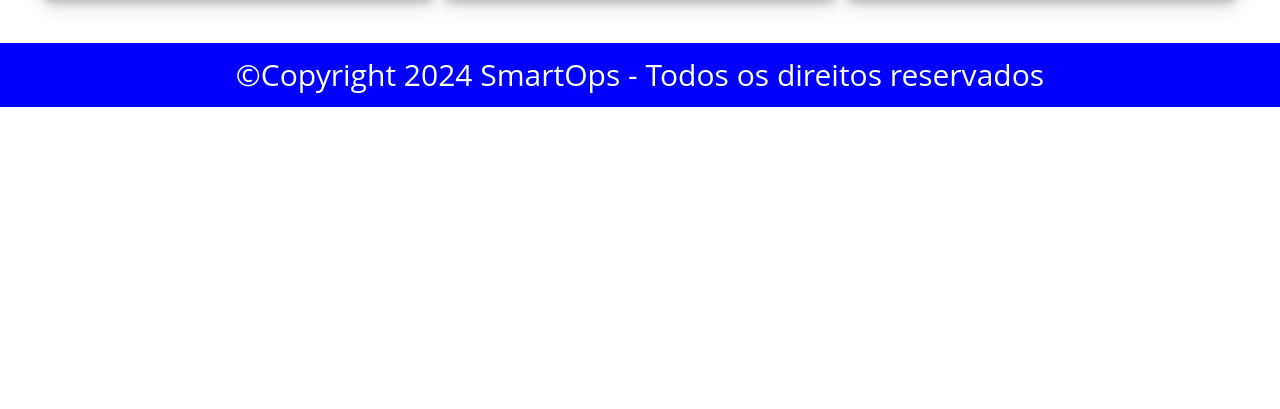
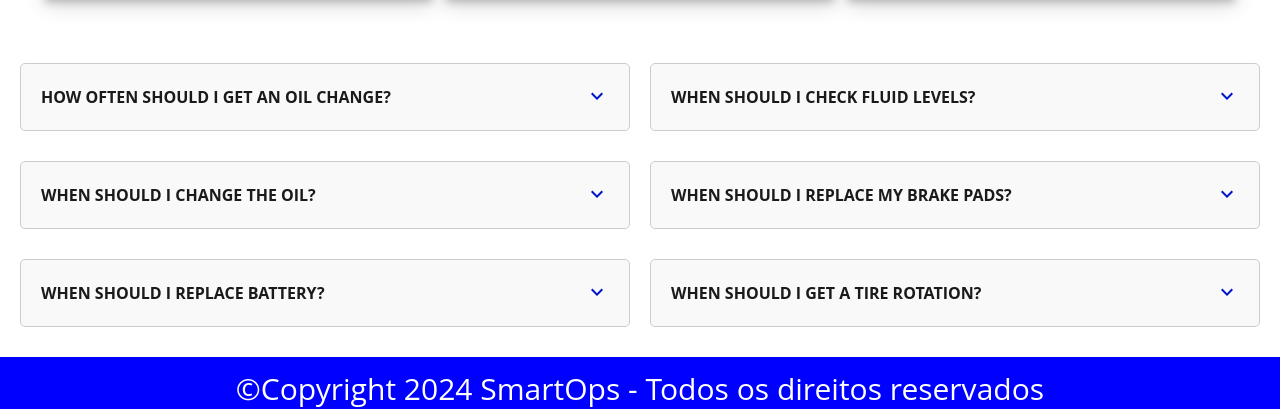
Before and after one commit to SmartOps-1TDSPZ/SmartOps, a React (Vite) app in the folder SmartOps/: page / in a window 1280 px wide. Shown: the part 1982-2391 px from the top of the page. Before the commit the page ends 2089 px from the top, so only its background shows below. Built offline with nearby package versions, Linux system fonts and the light colour scheme.

Commit message:
Created Faq Component

```diff
--- /dev/null
+++ b/SmartOps/src/components/faq/index.tsx
@@ -0,0 +1,38 @@
+import React, { useState } from "react";
+import "./styles.css";
+import IconChevronUp from "../../assets/IconChevronUp.svg";
+
+interface FAQItem {
+  question: string;
+  answer: string;
+}
+
+interface FAQProps {
+  faqs: FAQItem[];
+}
+
+const Faq: React.FC<FAQProps> = ({ faqs }) => {
+  const [openIndex, setOpenIndex] = useState<number | null>(null);
+
+  const toggleFAQ = (index: number) => {
+    setOpenIndex(openIndex === index ? null : index);
+  };
+
+  return (
+    <div className="faq-container">
+      {faqs.map((faq, index) => (
+        <div key={index} className="faq-item">
+          <div className="faq-card" onClick={() => toggleFAQ(index)}>
+            <p className="faq-question">{faq.question}</p>
+            <span className={`faq-toggle ${openIndex === index ? "open" : ""}`}>
+              <img src={IconChevronUp} />
+            </span>
+          </div>
+          {openIndex === index && <p className="faq-answer">{faq.answer}</p>}
+        </div>
+      ))}
+    </div>
+  );
+};
+
+export default Faq;
--- /dev/null
+++ b/SmartOps/src/components/faq/styles.css
@@ -0,0 +1,45 @@
+.faq-container {
+  display: grid;
+  grid-template-columns: repeat(2, 1fr);
+  gap: 20px;
+  padding: 20px;
+}
+
+.faq-item {
+  margin-bottom: 10px;
+}
+
+.faq-card {
+  border: 1px solid #ccc;
+  padding: 20px;
+  border-radius: 5px;
+  cursor: pointer;
+  background-color: #f9f9f9;
+  display: flex;
+  justify-content: space-between;
+  align-items: center;
+  transition: border-color 0.3s ease;
+}
+
+.faq-card:hover {
+  border-color: #007bff;
+}
+
+.faq-question {
+  margin: 0;
+  font-weight: bold;
+  color: #1a1a1a;
+}
+
+.faq-answer {
+  margin-top: 10px;
+  color: #555;
+}
+
+.faq-toggle {
+  transition: transform 0.3s ease;
+}
+
+.faq-toggle.open {
+  transform: rotate(180deg);
+}
--- a/SmartOps/src/pages/home/index.tsx
+++ b/SmartOps/src/pages/home/index.tsx
@@ -7,6 +7,34 @@
 
 import "./styles.css";
 import Feedbacks from "./components/testimonials";
+import Faq from "../../components/faq";
+
+const faqs = [
+  {
+    question: "HOW OFTEN SHOULD I GET AN OIL CHANGE?",
+    answer: "Every 5,000 miles or as recommended by the manufacturer.",
+  },
+  {
+    question: "WHEN SHOULD I CHECK FLUID LEVELS?",
+    answer: "Check every month to ensure optimal performance.",
+  },
+  {
+    question: "WHEN SHOULD I CHANGE THE OIL?",
+    answer: "Typically every 5,000 miles or as directed.",
+  },
+  {
+    question: "WHEN SHOULD I REPLACE MY BRAKE PADS?",
+    answer: "Brake pads should be replaced every 25,000 to 70,000 miles.",
+  },
+  {
+    question: "WHEN SHOULD I REPLACE BATTERY?",
+    answer: "Usually every 3-5 years or as it starts to fail.",
+  },
+  {
+    question: "WHEN SHOULD I GET A TIRE ROTATION?",
+    answer: "Rotate your tires every 6,000 to 8,000 miles.",
+  },
+];
 
 const Home: React.FC = () => {
   return (
@@ -64,6 +92,7 @@
         </div>
       </section>
       <Feedbacks />
+      <Faq faqs={faqs} />
       <Footer />
     </>
   );
```
Also changed, not shown: SmartOps/src/assets/IconChevronUp.svg (added).
